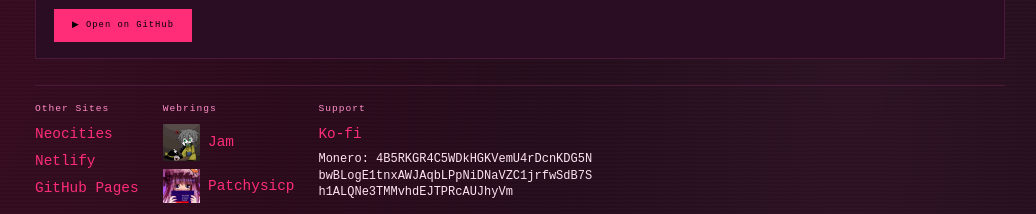
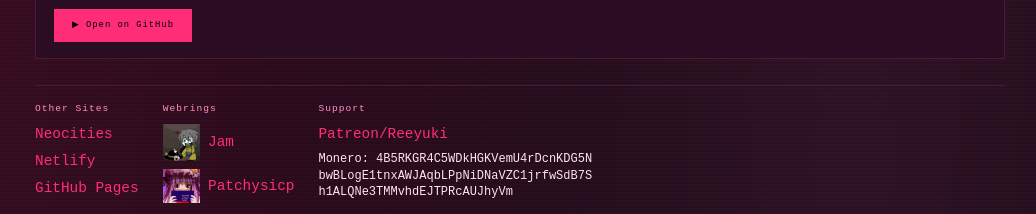
Before and after one commit to Reeyuki/reeyuki.github.io, a plain HTML site: page index.html in a window 1280 px wide. Shown: the part 1040-1254 px from the top of the page, without its empty margins (235-1271 px from the left). Drawn offline with Linux system fonts and the light colour scheme; no server answers; a web font is replaced by a local one.

Commit message:
replace ko-fi with patreon

```diff
--- a/index.html
+++ b/index.html
@@ -546,7 +546,7 @@
             </div>
             <div class="footer-links-group">
               <span class="footer-links-label">Support</span>
-              <a target="_blank" href="https://ko-fi.com/Reeyuki">Ko-fi</a>
+              <a target="_blank" href="https://www.patreon.com/Reeyuki">Patreon/Reeyuki</a>
               <span class="footer-monero"
                 >Monero:
                 4B5RKGR4C5WDkHGKVemU4rDcnKDG5NbwBLogE1tnxAWJAqbLPpNiDNaVZC1jrfwSdB7Sh1ALQNe3TMMvhdEJTPRcAUJhyVm</span
```
